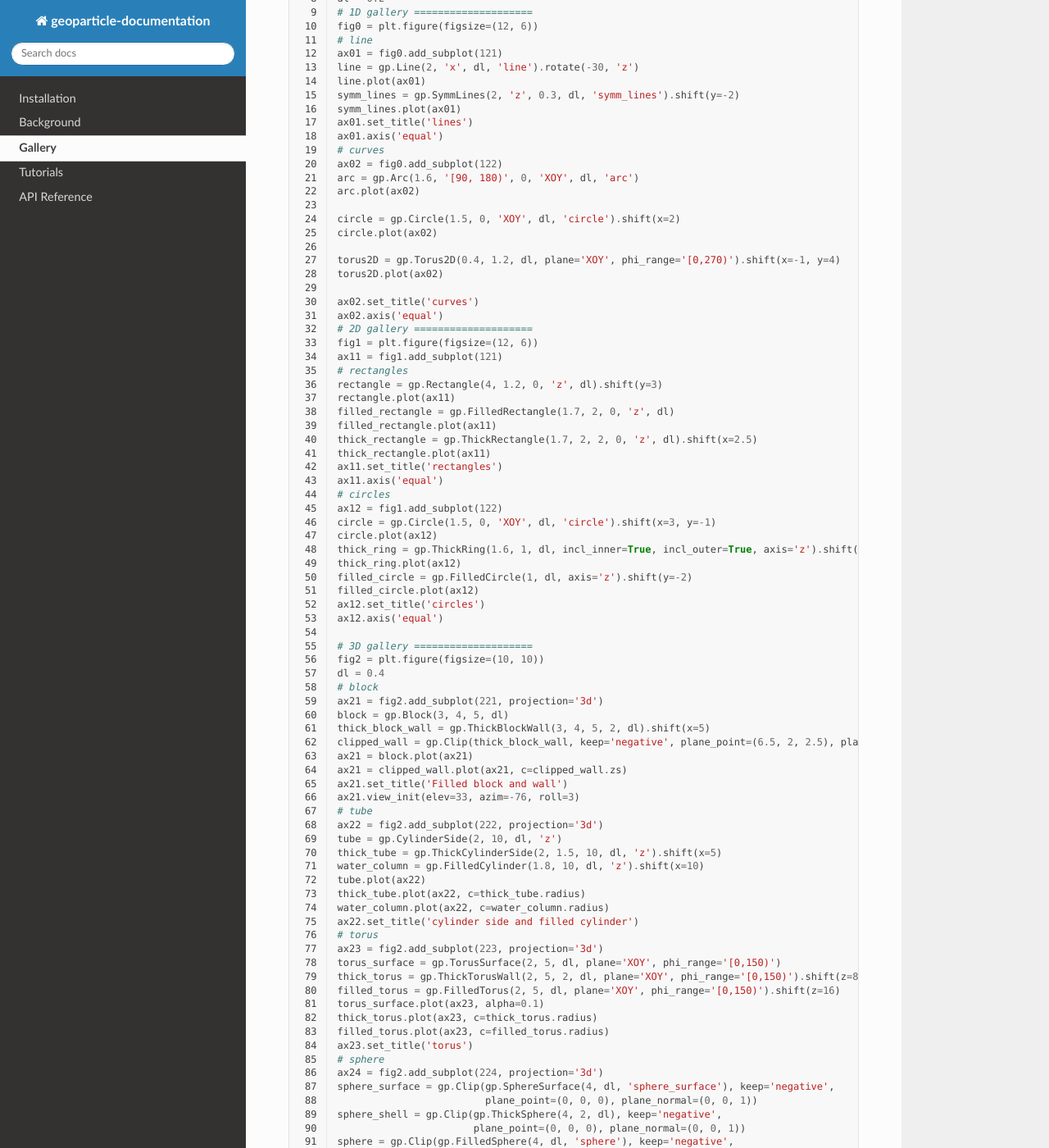
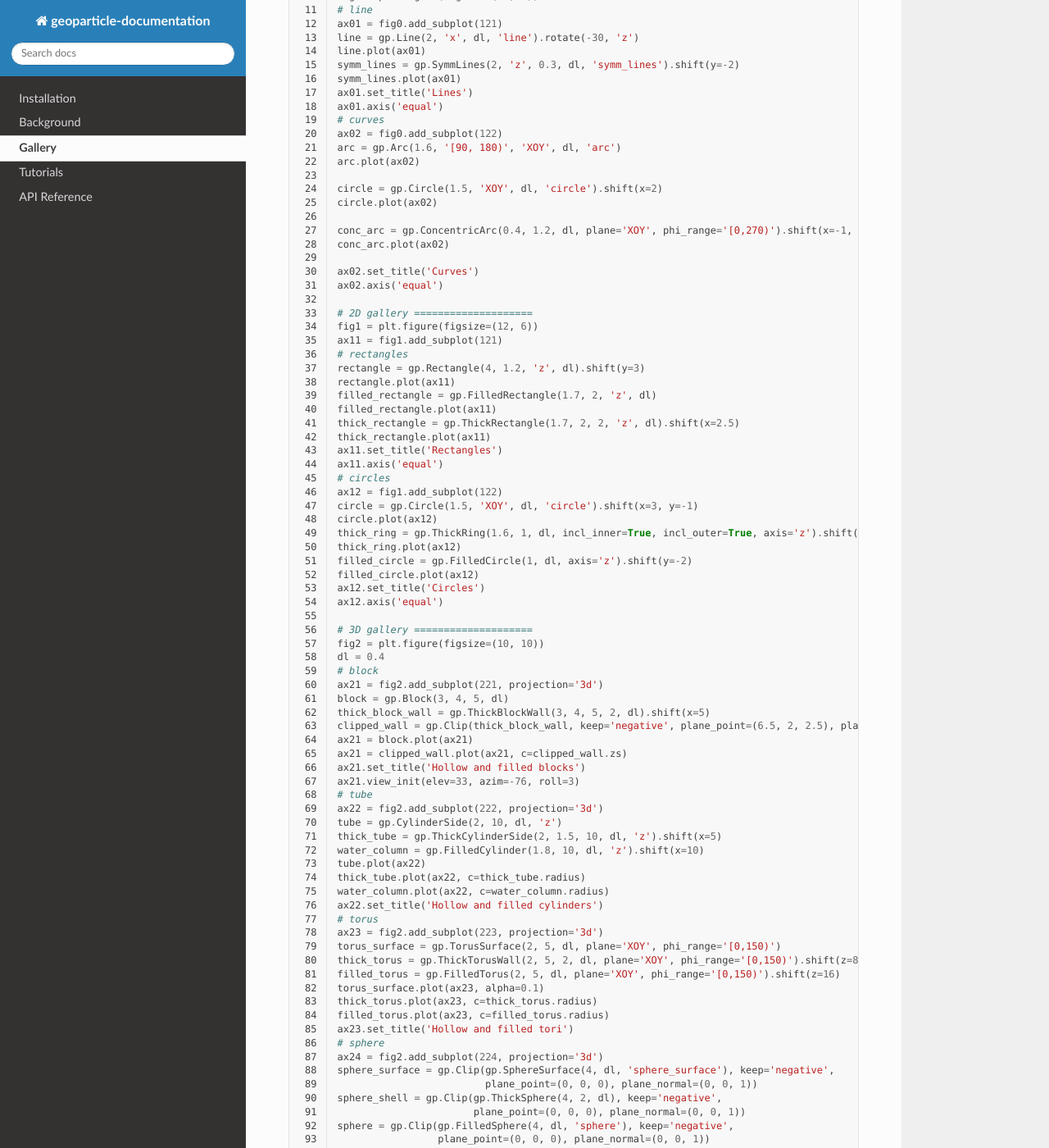
Before and after one commit to Jasmine969/geoparticle-tutorial, a Sphinx documentation site: the page built from docs/source/gallery.rst, in a window 1280 px wide and 1400 px high, scrolled down 2681 px. Shown: the whole window at 82% size. Built offline with Sphinx 7.4.7 and the Read the Docs theme 3.1.0, drawn with Linux system fonts in a browser that asks for light colours; some of the changed text lies outside the part shown.

Commit message:
finish dam doc

```diff
--- a/docs/source/gallery.rst
+++ b/docs/source/gallery.rst
@@ -34,42 +34,43 @@
    line.plot(ax01)
    symm_lines = gp.SymmLines(2, 'z', 0.3, dl, 'symm_lines').shift(y=-2)
    symm_lines.plot(ax01)
-   ax01.set_title('lines')
+   ax01.set_title('Lines')
    ax01.axis('equal')
    # curves
    ax02 = fig0.add_subplot(122)
-   arc = gp.Arc(1.6, '[90, 180)', 0, 'XOY', dl, 'arc')
+   arc = gp.Arc(1.6, '[90, 180)', 'XOY', dl, 'arc')
    arc.plot(ax02)
 
-   circle = gp.Circle(1.5, 0, 'XOY', dl, 'circle').shift(x=2)
+   circle = gp.Circle(1.5, 'XOY', dl, 'circle').shift(x=2)
    circle.plot(ax02)
 
-   torus2D = gp.Torus2D(0.4, 1.2, dl, plane='XOY', phi_range='[0,270)').shift(x=-1, y=4)
-   torus2D.plot(ax02)
+   conc_arc = gp.ConcentricArc(0.4, 1.2, dl, plane='XOY', phi_range='[0,270)').shift(x=-1, y=4)
+   conc_arc.plot(ax02)
 
-   ax02.set_title('curves')
+   ax02.set_title('Curves')
    ax02.axis('equal')
+
    # 2D gallery ====================
    fig1 = plt.figure(figsize=(12, 6))
    ax11 = fig1.add_subplot(121)
    # rectangles
-   rectangle = gp.Rectangle(4, 1.2, 0, 'z', dl).shift(y=3)
+   rectangle = gp.Rectangle(4, 1.2, 'z', dl).shift(y=3)
    rectangle.plot(ax11)
-   filled_rectangle = gp.FilledRectangle(1.7, 2, 0, 'z', dl)
+   filled_rectangle = gp.FilledRectangle(1.7, 2, 'z', dl)
    filled_rectangle.plot(ax11)
-   thick_rectangle = gp.ThickRectangle(1.7, 2, 2, 0, 'z', dl).shift(x=2.5)
+   thick_rectangle = gp.ThickRectangle(1.7, 2, 2, 'z', dl).shift(x=2.5)
    thick_rectangle.plot(ax11)
-   ax11.set_title('rectangles')
+   ax11.set_title('Rectangles')
    ax11.axis('equal')
    # circles
    ax12 = fig1.add_subplot(122)
-   circle = gp.Circle(1.5, 0, 'XOY', dl, 'circle').shift(x=3, y=-1)
+   circle = gp.Circle(1.5, 'XOY', dl, 'circle').shift(x=3, y=-1)
    circle.plot(ax12)
    thick_ring = gp.ThickRing(1.6, 1, dl, incl_inner=True, incl_outer=True, axis='z').shift(y=1)
    thick_ring.plot(ax12)
    filled_circle = gp.FilledCircle(1, dl, axis='z').shift(y=-2)
    filled_circle.plot(ax12)
-   ax12.set_title('circles')
+   ax12.set_title('Circles')
    ax12.axis('equal')
 
    # 3D gallery ====================
@@ -82,7 +83,7 @@
    clipped_wall = gp.Clip(thick_block_wall, keep='negative', plane_point=(6.5, 2, 2.5), plane_normal=(0, 0, 1))
    ax21 = block.plot(ax21)
    ax21 = clipped_wall.plot(ax21, c=clipped_wall.zs)
-   ax21.set_title('Filled block and wall')
+   ax21.set_title('Hollow and filled blocks')
    ax21.view_init(elev=33, azim=-76, roll=3)
    # tube
    ax22 = fig2.add_subplot(222, projection='3d')
@@ -92,7 +93,7 @@
    tube.plot(ax22)
    thick_tube.plot(ax22, c=thick_tube.radius)
    water_column.plot(ax22, c=water_column.radius)
-   ax22.set_title('cylinder side and filled cylinder')
+   ax22.set_title('Hollow and filled cylinders')
    # torus
    ax23 = fig2.add_subplot(223, projection='3d')
    torus_surface = gp.TorusSurface(2, 5, dl, plane='XOY', phi_range='[0,150)')
@@ -101,7 +102,7 @@
    torus_surface.plot(ax23, alpha=0.1)
    thick_torus.plot(ax23, c=thick_torus.radius)
    filled_torus.plot(ax23, c=filled_torus.radius)
-   ax23.set_title('torus')
+   ax23.set_title('Hollow and filled tori')
    # sphere
    ax24 = fig2.add_subplot(224, projection='3d')
    sphere_surface = gp.Clip(gp.SphereSurface(4, dl, 'sphere_surface'), keep='negative',
@@ -111,8 +112,10 @@
    sphere = gp.Clip(gp.FilledSphere(4, dl, 'sphere'), keep='negative',
                     plane_point=(0, 0, 0), plane_normal=(0, 0, 1))
 
+
    def calc_rs(coords):
        return np.sqrt((coords ** 2).sum(axis=1))
+
 
    sphere_surface.plot(ax24)
    sphere_shell.shift(x=16).plot(ax24, c=calc_rs(sphere_shell.matrix_coords))
@@ -135,7 +138,7 @@
        tube_rot.plot(ax31)
    ax31.plot([-5, 5], [2, 2], [-2, -2], '--')
    ax31.view_init(elev=12, azim=-16, roll=3)
-   ax31.set_title('rotate')
+   ax31.set_title('Rotate')
    # mirror
    ax32 = fig3.add_subplot(222, projection='3d')
    x_plane = np.linspace(10, 20)
@@ -148,7 +151,7 @@
    torus_mirror = torus_surface.mirror('XOY', 0)
    torus_mirror.plot(ax32)
    ax32.view_init(elev=11, azim=102, roll=-7)
-   ax32.set_title('mirror')
+   ax32.set_title('Mirror')
    # intersect
    ax33 = fig3.add_subplot(223, projection='3d')
    torus_surface = gp.TorusSurface(2, 5, dl, gp.n_per_ring(2, dl), regular_id=False,
@@ -164,7 +167,7 @@
    subtract.plot(ax33)
    union.plot(ax33)
    ax33.view_init(elev=15, azim=-106, roll=-3)
-   ax33.set_title('intersect, subtract, union')
+   ax33.set_title('Intersect, subtract, union')
    # clip
    ax34 = fig3.add_subplot(224, projection='3d')
    thick_block_wall.plot(ax34)
@@ -176,7 +179,7 @@
    ax34.plot_surface(X_plane, Y_plane, Z_plane, rstride=3, cstride=3, alpha=0.5)
    clip.plot(ax34, alpha=0.2)
    ax34.view_init(elev=16, azim=-85, roll=-2)
-   ax34.set_title('clip')
+   ax34.set_title('Clip')
 
    for ax in (ax31, ax32, ax33, ax34):
        ax.set_xlabel('x')
```
Also changed, not shown: docs/source/static/1Dgeo.png, docs/source/static/2Dgeo.png, docs/source/static/3Dgeo.png, docs/source/static/ops.png.
